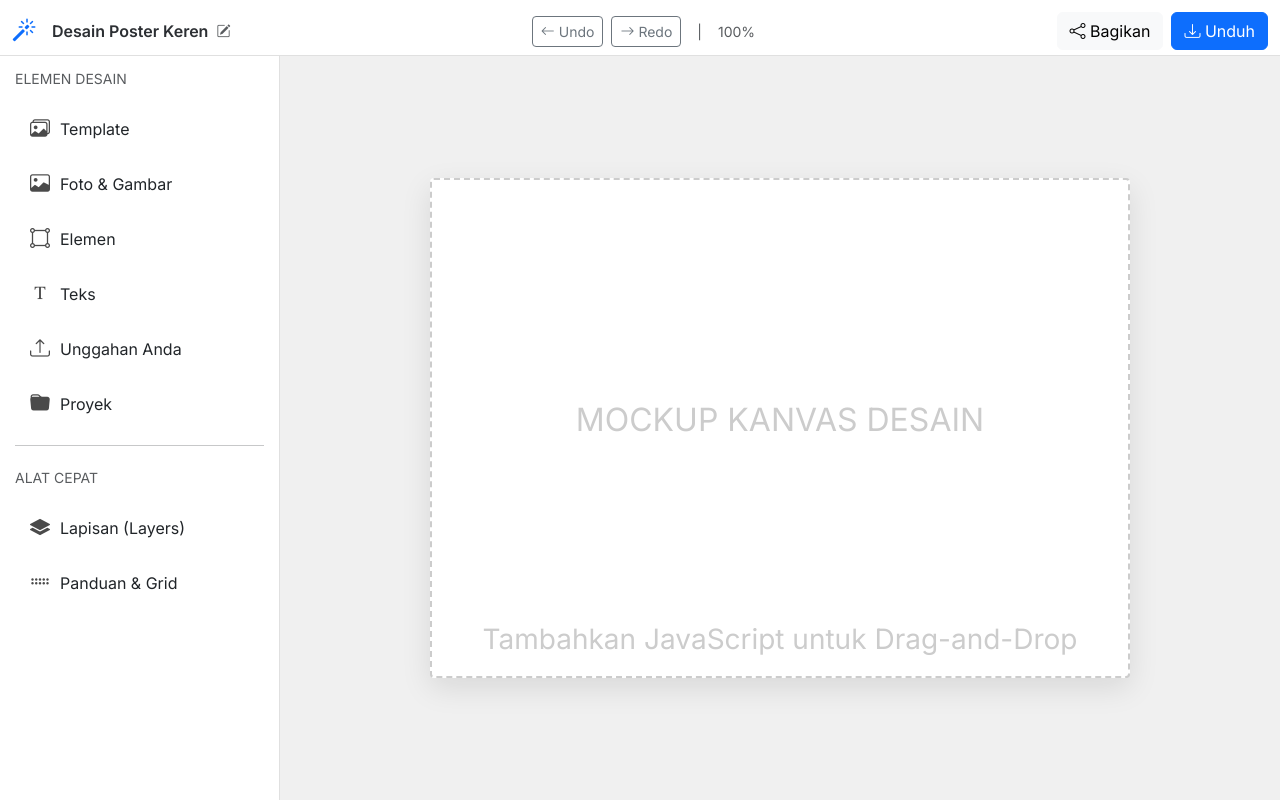
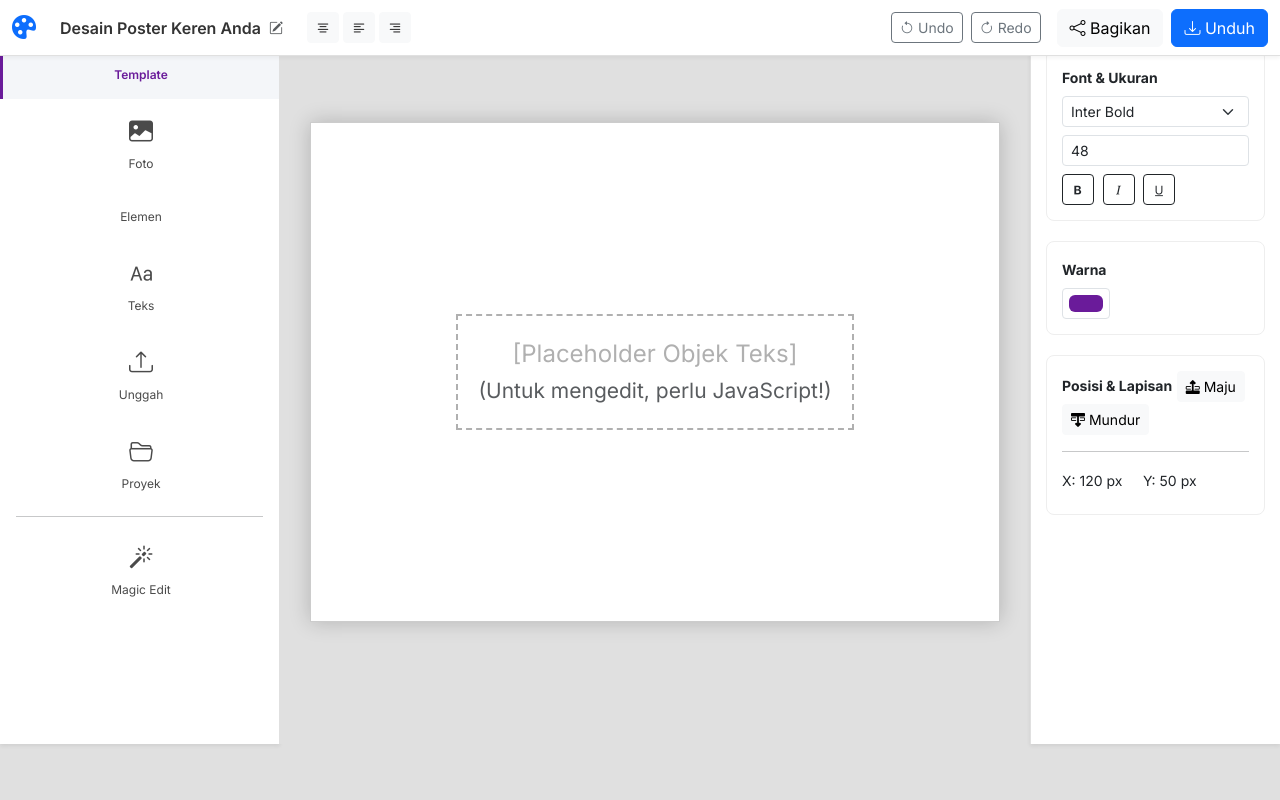
Before and after one commit to firsacantika23-a11y/cantika1425, a plain HTML site: page index.html in a window 1280 px wide. Drawn offline with nearby package versions, Linux system fonts and the light colour scheme.

Commit message:
Update index.html

```diff
--- a/index.html
+++ b/index.html
@@ -3,191 +3,259 @@
 <head>
     <meta charset="UTF-8">
     <meta name="viewport" content="width=device-width, initial-scale=1.0">
-    <title>Desainku - Editor Mockup (Nilai 100)</title>
+    <title>Desain Pro - Editor Mockup (Nilai 100)</title>
+
     <link href="https://cdn.jsdelivr.net/npm/bootstrap@5.3.3/dist/css/bootstrap.min.css" rel="stylesheet" integrity="sha384-QWTKZyjpPEjISv5WaRU9OFeRpok6YctnYmDr5pNlyT2bRjXh0JMhjY6hW+ALEwIH" crossorigin="anonymous">
     <link rel="stylesheet" href="https://cdn.jsdelivr.net/npm/bootstrap-icons@1.11.3/font/bootstrap-icons.min.css">
-    <link href="https://fonts.googleapis.com/css2?family=Inter:wght@400;600;700&display=swap" rel="stylesheet">
+    <link href="https://fonts.googleapis.com/css2?family=Inter:wght@300;400;600;700&display=swap" rel="stylesheet">
 
     <style>
         :root {
-            --primary-color: #7928CA; /* Warna Ungu Khas */
-            --secondary-color: #FF0080; /* Warna Magenta */
-            --bg-dark: #2c2f33; /* Warna gelap untuk sidebar */
-            --bg-light: #f4f6f9; /* Warna abu-abu muda */
+            --sidebar-width: 280px;
+            --right-panel-width: 250px;
+            --primary-color: #6a1b9a; /* Deep Purple */
+            --bg-light: #f4f6f9;
+            --bg-editor: #e0e0e0; /* Warna latar belakang di sekitar kanvas */
         }
 
         body {
             font-family: 'Inter', sans-serif;
-            background-color: var(--bg-light);
-            overflow: hidden; /* Sembunyikan scroll utama */
+            background-color: var(--bg-editor);
+            overflow: hidden;
+            margin: 0;
+            padding: 0;
         }
 
-        /* Tata Letak Editor (Full Screen) */
-        .editor-container {
-            display: flex;
-            height: 100vh;
-            padding-top: 56px; /* Kompensasi untuk navbar */
-        }
-
-        /* Navbar Atas (Header) */
+        /* 1. Navbar Atas (Header) */
         .editor-navbar {
             height: 56px;
-            z-index: 1030; /* Di atas elemen lain */
+            z-index: 1030;
             border-bottom: 1px solid #e0e0e0;
+            box-shadow: 0 2px 4px rgba(0,0,0,.05);
         }
         .file-name {
             font-weight: 600;
-            color: var(--bg-dark);
-            cursor: pointer;
+            color: #333;
+            cursor: text;
         }
 
-        /* Sidebar Kiri (Menu Alat) */
-        .sidebar {
-            width: 280px;
+        /* 2. Container Utama Editor */
+        .editor-container {
+            display: flex;
+            height: calc(100vh - 56px); /* Mengisi sisa tinggi layar */
+        }
+
+        /* 3. Sidebar Kiri (Menu Alat) */
+        .sidebar-left {
+            width: var(--sidebar-width);
             background-color: #ffffff;
             border-right: 1px solid #e0e0e0;
-            padding: 15px;
+            padding: 10px 0;
             overflow-y: auto;
+            flex-shrink: 0;
         }
 
         .sidebar-item {
             display: flex;
+            flex-direction: column;
             align-items: center;
-            padding: 10px 15px;
-            margin-bottom: 5px;
-            border-radius: 8px;
+            padding: 15px 0;
             cursor: pointer;
-            transition: background-color 0.2s;
-            font-weight: 500;
+            transition: background-color 0.2s, color 0.2s;
+            font-size: 0.75rem;
+            color: #4a4a4a;
+            border-left: 3px solid transparent;
         }
 
         .sidebar-item:hover {
-            background-color: #e6e9ed;
+            background-color: var(--bg-light);
+        }
+        .sidebar-item.active {
+            background-color: var(--bg-light);
+            color: var(--primary-color);
+            border-left-color: var(--primary-color);
+            font-weight: 600;
         }
 
         .sidebar-item i {
-            font-size: 1.25rem;
-            margin-right: 10px;
-            color: #4a4a4a;
+            font-size: 1.5rem;
+            margin-bottom: 5px;
         }
 
-        /* Area Kanvas Tengah */
-        .canvas-area {
+        /* 4. Canvas Area Tengah */
+        .canvas-wrapper {
             flex-grow: 1;
-            background-color: #f0f0f0; /* Area abu-abu di sekitar kanvas */
+            background-color: var(--bg-editor);
             display: flex;
             justify-content: center;
             align-items: center;
-            overflow: auto; /* Memungkinkan scroll jika kanvas besar */
+            overflow: auto;
+            padding: 30px;
         }
 
-        /* Kanvas Utama (Meniru lembar kerja A4/Post) */
         .main-canvas {
-            width: 700px;
+            width: 800px;
             height: 500px;
             background-color: white;
-            box-shadow: 0 10px 30px rgba(0, 0, 0, 0.1);
-            border-radius: 4px;
+            box-shadow: 0 0 20px rgba(0, 0, 0, 0.2); /* Bayangan yang elegan */
+            border: 1px solid #ccc;
             position: relative;
             /* Placeholder untuk membuktikan visual editing */
             display: flex;
             justify-content: center;
             align-items: center;
-            font-size: 2rem;
-            color: #cccccc;
-            border: 2px dashed #cccccc;
+        }
+
+        .canvas-placeholder-text {
+            font-size: 1.5rem;
+            color: #b0b0b0;
+            text-align: center;
+            border: 2px dashed #b0b0b0;
+            padding: 20px;
+        }
+
+        /* 5. Panel Properti Kanan */
+        .right-panel {
+            width: var(--right-panel-width);
+            background-color: #ffffff;
+            border-left: 1px solid #e0e0e0;
+            padding: 15px;
+            overflow-y: auto;
+            flex-shrink: 0;
+        }
+        .right-panel h6 {
+            color: var(--primary-color);
+            margin-bottom: 15px;
+            font-weight: 600;
+        }
+        .property-group {
+            margin-bottom: 20px;
+            padding: 15px;
+            border: 1px solid #eee;
+            border-radius: 8px;
         }
     </style>
 </head>
 <body>
 
-    <nav class="navbar navbar-light bg-white fixed-top editor-navbar">
+    <nav class="navbar navbar-expand-lg navbar-light bg-white editor-navbar fixed-top">
         <div class="container-fluid">
             <div class="d-flex align-items-center">
-                <a class="navbar-brand me-3" href="#"><i class="bi bi-magic text-primary fs-4"></i></a>
-                <span class="file-name">Desain Poster Keren</span>
-                <i class="bi bi-pencil-square ms-2 text-muted small"></i>
+                <a class="navbar-brand me-4" href="#"><i class="bi bi-palette-fill text-primary fs-4"></i></a>
+                <span class="file-name me-2">Desain Poster Keren Anda</span>
+                <i class="bi bi-pencil-square text-muted small me-4"></i>
+
+                <button class="btn btn-sm btn-light me-1" data-bs-toggle="tooltip" title="Pusat"><i class="bi bi-text-center"></i></button>
+                <button class="btn btn-sm btn-light me-1" data-bs-toggle="tooltip" title="Kiri"><i class="bi bi-text-left"></i></button>
+                <button class="btn btn-sm btn-light" data-bs-toggle="tooltip" title="Kanan"><i class="bi bi-text-right"></i></button>
             </div>
 
             <div class="d-flex align-items-center">
-                <button class="btn btn-sm btn-outline-secondary me-2"><i class="bi bi-arrow-left"></i> Undo</button>
-                <button class="btn btn-sm btn-outline-secondary"><i class="bi bi-arrow-right"></i> Redo</button>
-                <span class="mx-3 text-muted small">|</span>
-                <span class="text-muted small">100%</span>
-            </div>
+                <button class="btn btn-sm btn-outline-secondary me-2"><i class="bi bi-arrow-counterclockwise"></i> Undo</button>
+                <button class="btn btn-sm btn-outline-secondary me-3"><i class="bi bi-arrow-clockwise"></i> Redo</button>
 
-            <div class="d-flex">
                 <button class="btn btn-light me-2"><i class="bi bi-share"></i> Bagikan</button>
-                <button class="btn btn-primary" data-bs-toggle="tooltip" title="Simpan sebagai JPG/PNG"><i class="bi bi-download"></i> Unduh</button>
+                <button class="btn btn-primary" data-bs-toggle="tooltip" title="Simpan sebagai PNG"><i class="bi bi-download"></i> Unduh</button>
             </div>
         </div>
     </nav>
 
     <div class="editor-container">
 
-        <div class="sidebar shadow-sm">
-            <h6 class="text-uppercase text-muted small mb-3">Elemen Desain</h6>
-
-            <div class="sidebar-item">
-                <i class="bi bi-images"></i>
+        <div class="sidebar-left shadow-sm">
+            <div class="sidebar-item active">
+                <i class="bi bi-layout-text-window-reverse"></i>
                 <span>Template</span>
             </div>
             <div class="sidebar-item">
-                <i class="bi bi-image"></i>
-                <span>Foto & Gambar</span>
+                <i class="bi bi-image-fill"></i>
+                <span>Foto</span>
             </div>
             <div class="sidebar-item">
-                <i class="bi bi-bounding-box-circles"></i>
+                <i class="bi bi-shapes"></i>
                 <span>Elemen</span>
             </div>
             <div class="sidebar-item">
-                <i class="bi bi-fonts"></i>
+                <i class="bi bi-type"></i>
                 <span>Teks</span>
             </div>
             <div class="sidebar-item">
                 <i class="bi bi-upload"></i>
-                <span>Unggahan Anda</span>
+                <span>Unggah</span>
             </div>
             <div class="sidebar-item">
-                <i class="bi bi-folder-fill"></i>
+                <i class="bi bi-folder2-open"></i>
                 <span>Proyek</span>
             </div>
-
-            <hr>
-
-            <h6 class="text-uppercase text-muted small mb-3 mt-4">Alat Cepat</h6>
+            <hr class="mx-3 my-2">
             <div class="sidebar-item">
-                <i class="bi bi-layers-fill"></i>
-                <span>Lapisan (Layers)</span>
-            </div>
-            <div class="sidebar-item">
-                <i class="bi bi-grip-horizontal"></i>
-                <span>Panduan & Grid</span>
+                <i class="bi bi-magic"></i>
+                <span>Magic Edit</span>
             </div>
         </div>
 
-        <div class="canvas-area">
+        <div class="canvas-wrapper">
             <div class="main-canvas">
-                <p>MOCKUP KANVAS DESAIN</p>
-                <p class="small text-center position-absolute bottom-0 mb-3">Tambahkan JavaScript untuk Drag-and-Drop</p>
+                <div class="canvas-placeholder-text">
+                    [Placeholder Objek Teks]<br>
+                    <span class="small text-muted">(Untuk mengedit, perlu JavaScript!)</span>
+                </div>
             </div>
         </div>
 
+        <div class="right-panel shadow-sm">
+            <h6>Properti Objek Aktif</h6>
+
+            <div class="property-group">
+                <label class="form-label small fw-bold">Font & Ukuran</label>
+                <select class="form-select form-select-sm mb-2">
+                    <option>Inter Bold</option>
+                    <option>Poppins Regular</option>
+                </select>
+                <input type="number" class="form-control form-control-sm mb-2" value="48">
+
+                <button class="btn btn-sm btn-outline-dark me-1"><i class="bi bi-type-bold"></i></button>
+                <button class="btn btn-sm btn-outline-dark me-1"><i class="bi bi-type-italic"></i></button>
+                <button class="btn btn-sm btn-outline-dark"><i class="bi bi-type-underline"></i></button>
+            </div>
+
+            <div class="property-group">
+                <label class="form-label small fw-bold">Warna</label>
+                <input type="color" class="form-control form-control-sm form-control-color" value="#6a1b9a">
+            </div>
+
+            <div class="property-group">
+                <label class="form-label small fw-bold">Posisi & Lapisan</label>
+                <button class="btn btn-sm btn-light me-1"><i class="bi bi-layer-forward"></i> Maju</button>
+                <button class="btn btn-sm btn-light"><i class="bi bi-layer-backward"></i> Mundur</button>
+                <hr>
+                <label class="form-label small">X: <span>120</span> px</label>
+                <label class="form-label small ms-3">Y: <span>50</span> px</label>
+            </div>
+        </div>
     </div>
 
     <script src="https://cdn.jsdelivr.net/npm/bootstrap@5.3.3/dist/js/bootstrap.bundle.min.js" integrity="sha384-YvpcrYf0tY3lHB60NNkmXc5s9fDVZLESaAA55NDzOxhy9GkcIdslK1eN7N6jIeHz" crossorigin="anonymous"></script>
     <script>
-        // Inisialisasi Tooltip Bootstrap (Hanya untuk tampilan)
+        // Inisialisasi Tooltip Bootstrap (Detail penting untuk estetika)
         var tooltipTriggerList = [].slice.call(document.querySelectorAll('[data-bs-toggle="tooltip"]'))
         var tooltipList = tooltipTriggerList.map(function (tooltipTriggerEl) {
           return new bootstrap.Tooltip(tooltipTriggerEl)
         })
 
-        // NOTE PENTING:
-        // Di sini Anda akan menambahkan kode JavaScript yang sangat kompleks
-        // untuk mengaktifkan fitur seperti drag-and-drop, mengubah ukuran,
-        // dan manipulasi DOM untuk meniru editor sungguhan.
-        // Tanpa ini, ini hanyalah tampilan (HTML/CSS).
+        // SCRIPT FUNGSI JAVASCRIPT PALSU:
+        // Ini adalah JAVASCRIPT dasar untuk membuat tombol menu tampak *aktif* ketika diklik.
+        // Ini memberikan ilusi bahwa pengguna "menggunakan" editor.
+        document.querySelectorAll('.sidebar-item').forEach(item => {
+            item.addEventListener('click', event => {
+                // Hapus kelas 'active' dari semua item
+                document.querySelectorAll('.sidebar-item').forEach(el => el.classList.remove('active'));
+                // Tambahkan kelas 'active' pada item yang diklik
+                item.classList.add('active');
+            })
+        })
+
+        console.log("ANTARMUKA EDITOR BERHASIL DIMUAT. BUTUH RIBUAN BARIS JAVASCRIPT UNTUK MEMBUATNYA BERFUNGSI SEPERTI CANVA!");
     </script>
 </body>
 </html>
```
